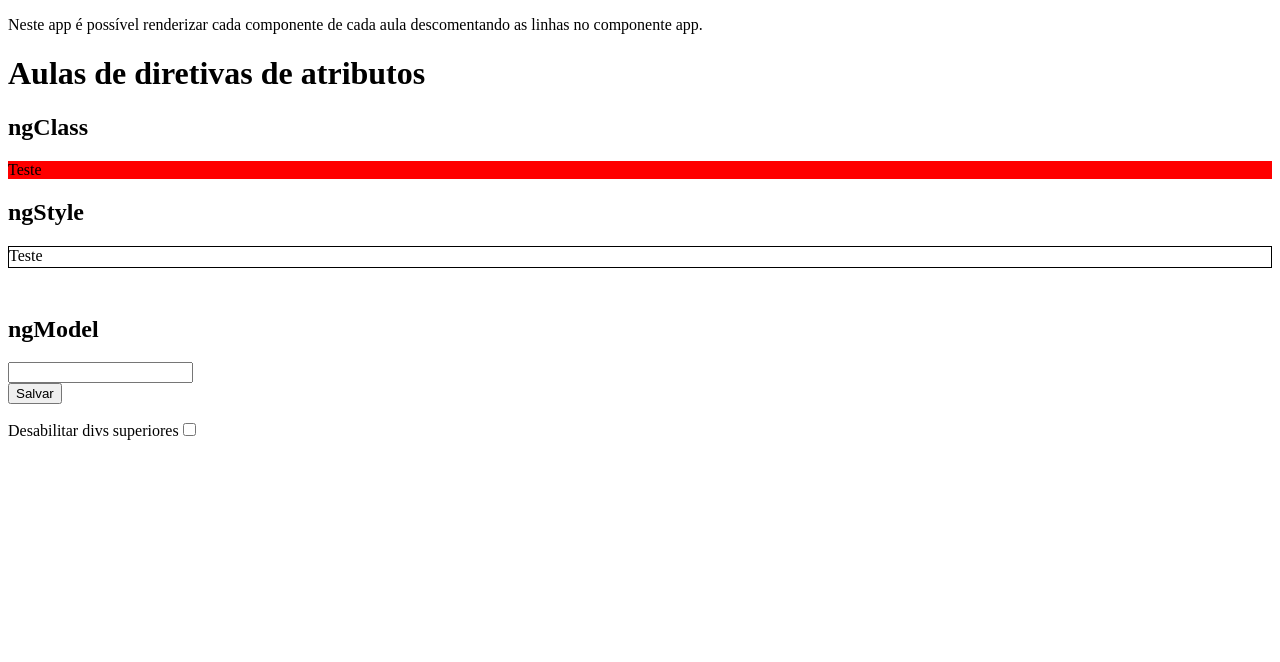
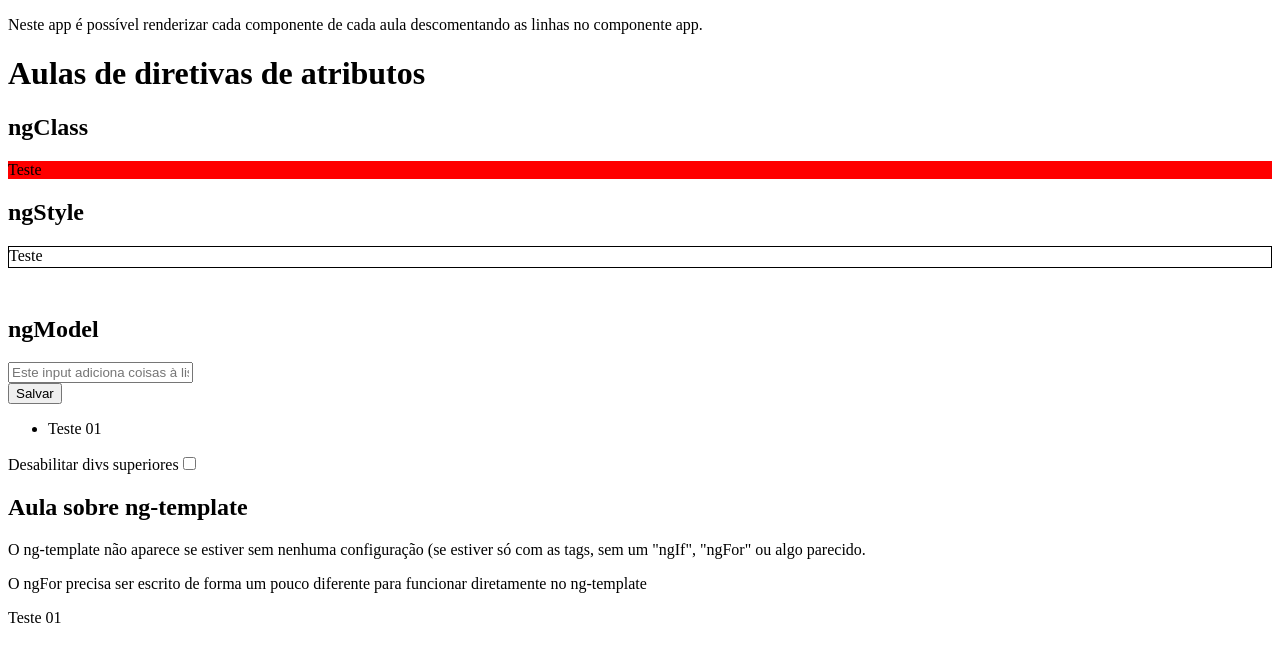
Before and after one commit to alessandroCidney/curso-angular, an Angular app: page / in a window 1280 px wide. Shown: the top 662 px of the page. Built offline with nearby package versions, Linux system fonts and the light colour scheme.

Commit message:
ng-template class

```diff
--- a/src/app/diretivas-atributos/diretivas-atributos.component.html
+++ b/src/app/diretivas-atributos/diretivas-atributos.component.html
@@ -18,7 +18,7 @@
 
 <h2>ngModel</h2>
 
-<input [(ngModel)]="model1" />
+<input [(ngModel)]="model1" placeholder='Este input adiciona coisas à lista model1List' />
 <div>{{ model1 }}</div>
 
 <button (click)="saveModel1()">Salvar</button>
@@ -29,3 +29,15 @@
 
 <label for="disableDivsCheckbox">Desabilitar divs superiores</label>
 <input [(ngModel)]="disableDivsCheckbox" type="checkbox" id="disableDivsCheckbox" name="disableDivsCheckbox" />
+
+<h2>Aula sobre ng-template</h2>
+
+<ng-template [ngIf]='true'>
+  <p>O ng-template não aparece se estiver sem nenhuma configuração (se estiver só com as tags, sem um "ngIf", "ngFor" ou algo parecido.</p>
+</ng-template>
+
+<p>O ngFor precisa ser escrito de forma um pouco diferente para funcionar diretamente no ng-template</p>
+
+<ng-template ngFor let-item [ngForOf]='model1List'>
+  <p>{{ item['name'] }}</p>
+</ng-template>
--- a/src/app/diretivas-atributos/diretivas-atributos.component.ts
+++ b/src/app/diretivas-atributos/diretivas-atributos.component.ts
@@ -11,7 +11,7 @@ export class DiretivasAtributosComponent implements OnInit {
 
   public model1: string = ''
 
-  public model1List: Record<string, string>[] = []
+  public model1List: Record<string, string>[] = [{ name: 'Teste 01' }]
 
   public disableDivsCheckbox: boolean = false
 
```
